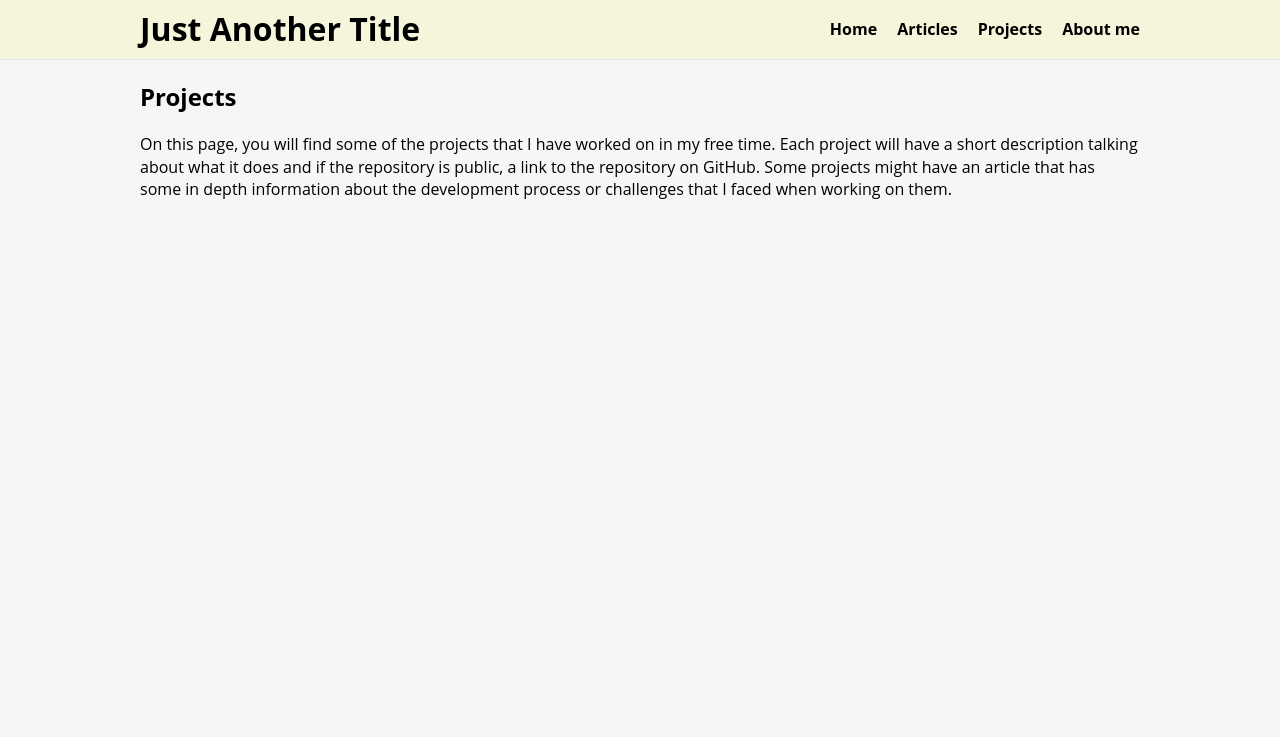
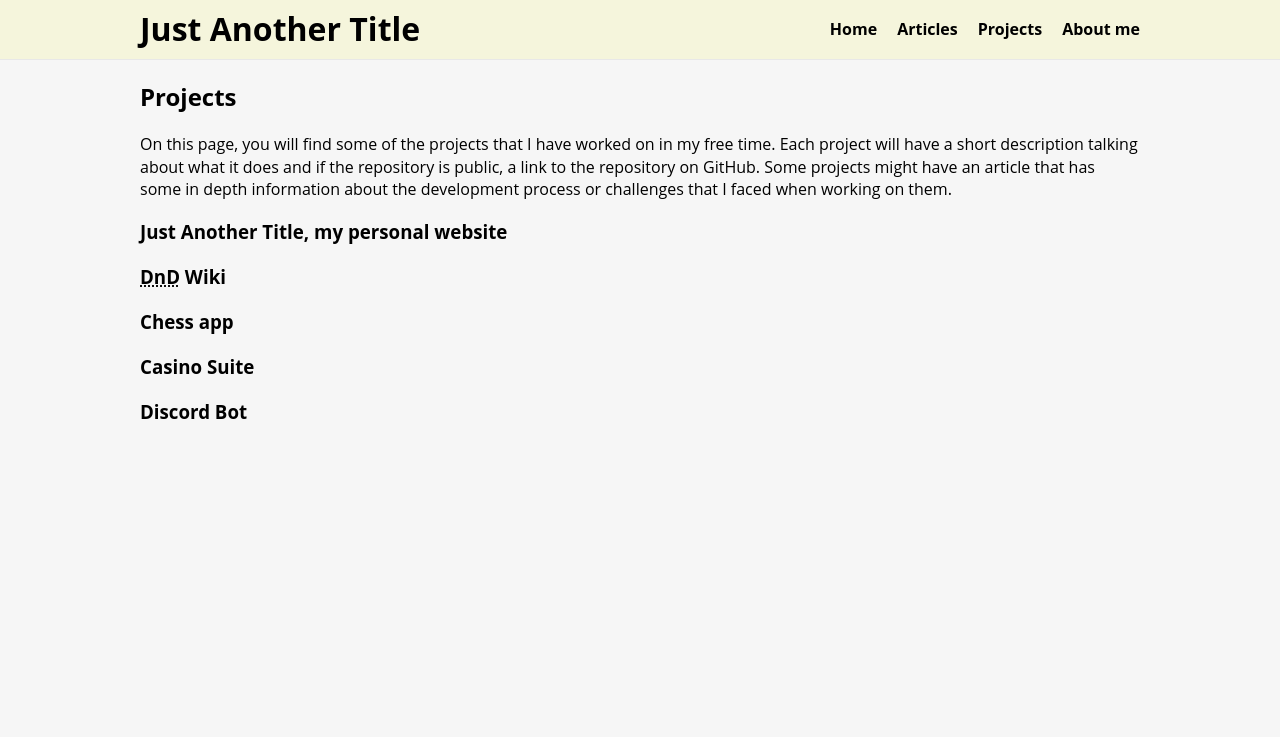
Before and after one commit to LarsGast/LarsGast.github.io, a plain HTML site: page projects/index.html in a window 1280 px wide. Shown: the top 737 px of the page. Drawn offline with Linux system fonts and the light colour scheme.

Commit message:
Add the titles of some projects to Projects

```diff
--- a/projects/index.html
+++ b/projects/index.html
@@ -36,6 +36,11 @@
                     <p>
                         On this page, you will find some of the projects that I have worked on in my free time. Each project will have a short description talking about what it does and if the repository is public, a link to the repository on GitHub. Some projects might have an article that has some in depth information about the development process or challenges that I faced when working on them.
                     </p>
+                    <h3>Just Another Title, my personal website</h3>
+                    <h3><abbr title="Dungeons and Dragons">DnD</abbr> Wiki</h3>
+                    <h3>Chess app</h3>
+                    <h3>Casino Suite</h3>
+                    <h3>Discord Bot</h3>
                 </article>
             </div>
         </main>
```
